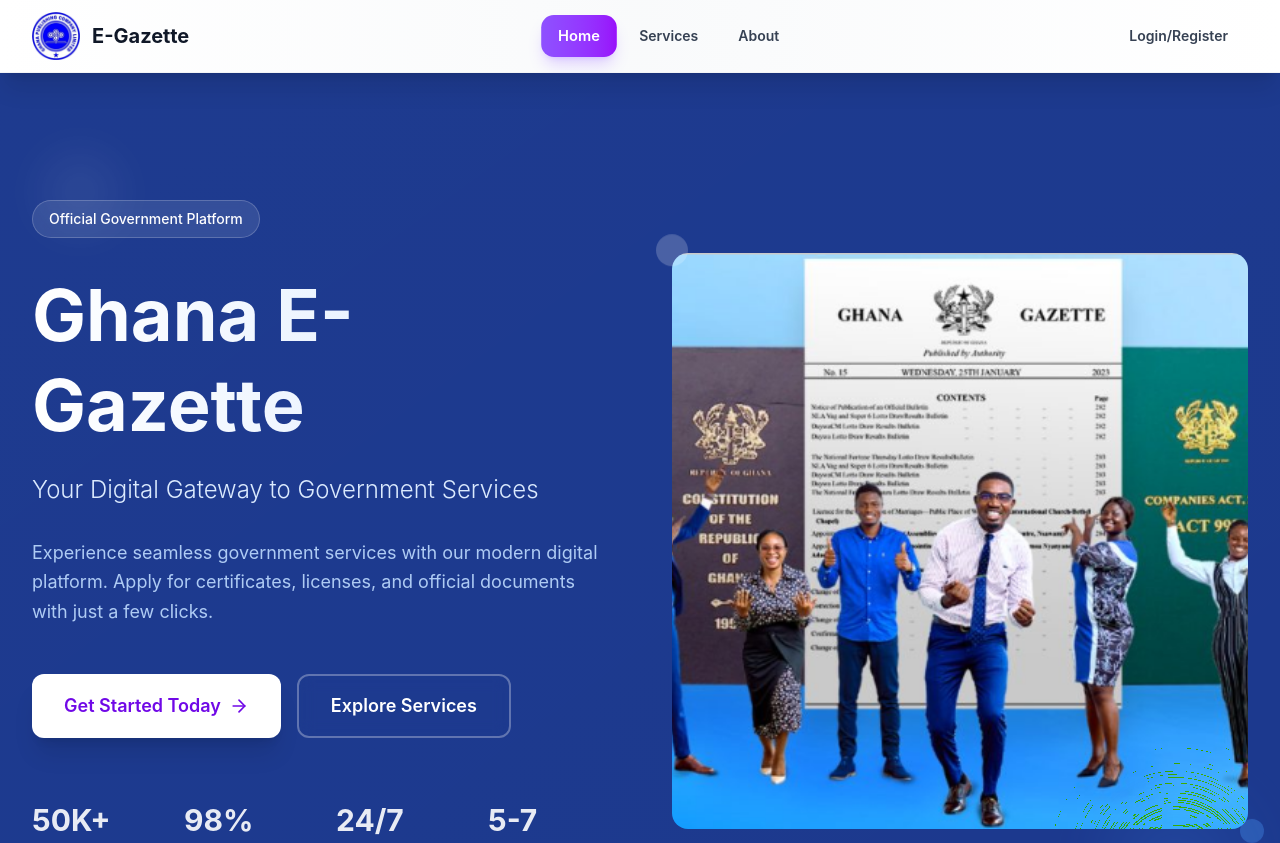
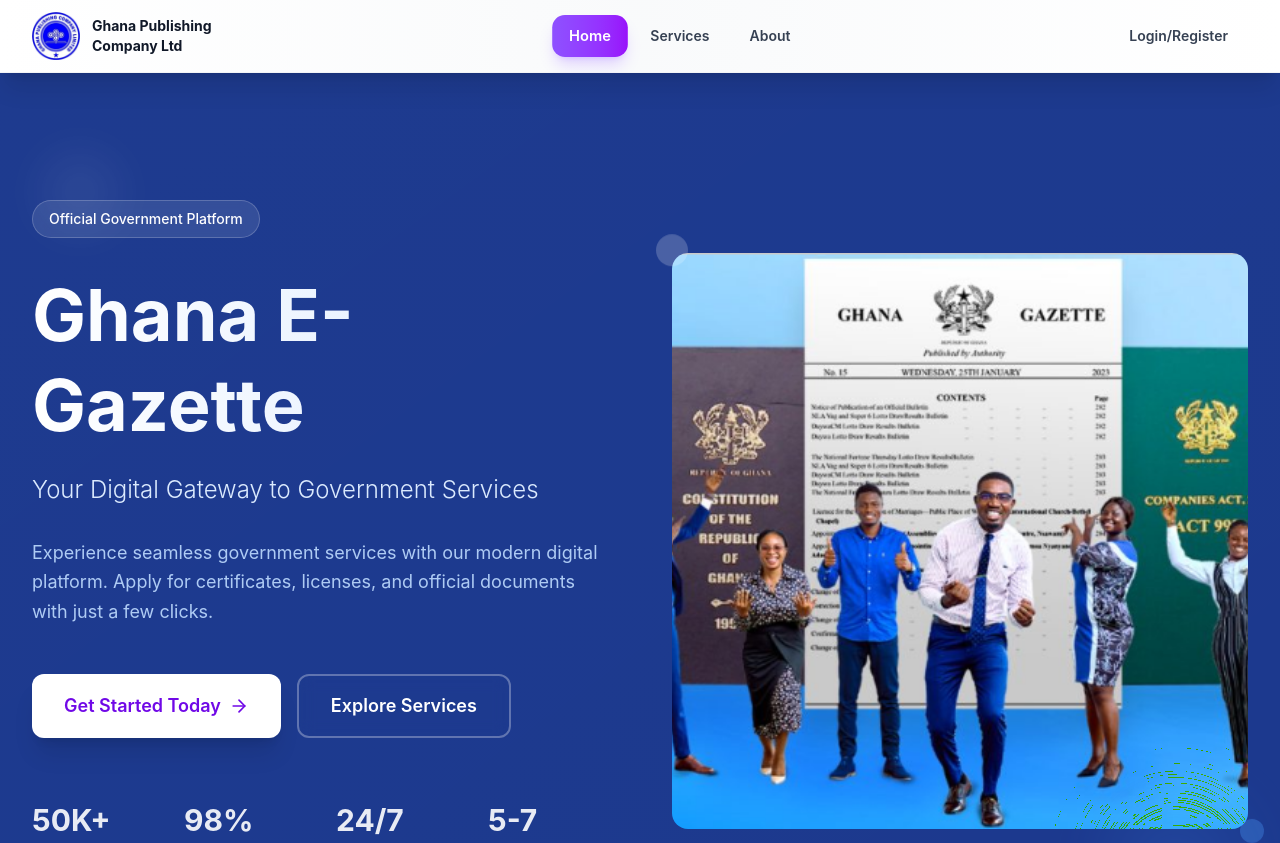
Before and after one commit to Amamer3/Gazette-Customer, a React (Vite) app: page / in a window 1280 px wide. Shown: the top 843 px of the page. Built offline with nearby package versions, Linux system fonts and the light colour scheme.

Commit message:
push all013

```diff
--- a/src/components/Navigation.tsx
+++ b/src/components/Navigation.tsx
@@ -34,7 +34,7 @@
                 <div className="absolute -inset-1 rounded-xl opacity-20 group-hover:opacity-30 transition-opacity duration-300"></div>
               </div>
               <div className="hidden sm:block">
-                <h1 className="text-xl font-bold text-gray-900">E-Gazette</h1>
+                <h1 className="text-sm font-bold text-gray-900">Ghana Publishing <br /> Company Ltd</h1>
               </div>
             </Link>
 
```
